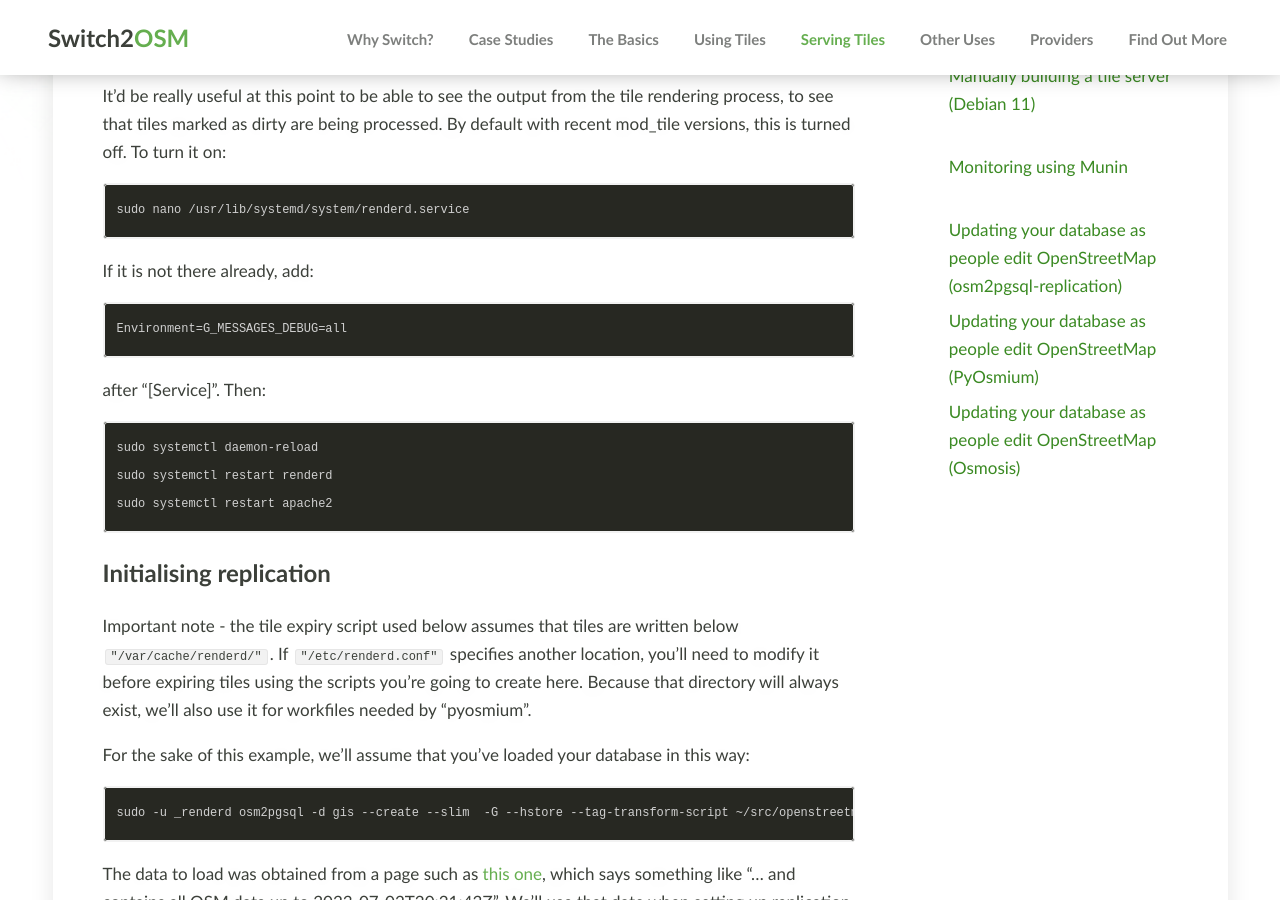
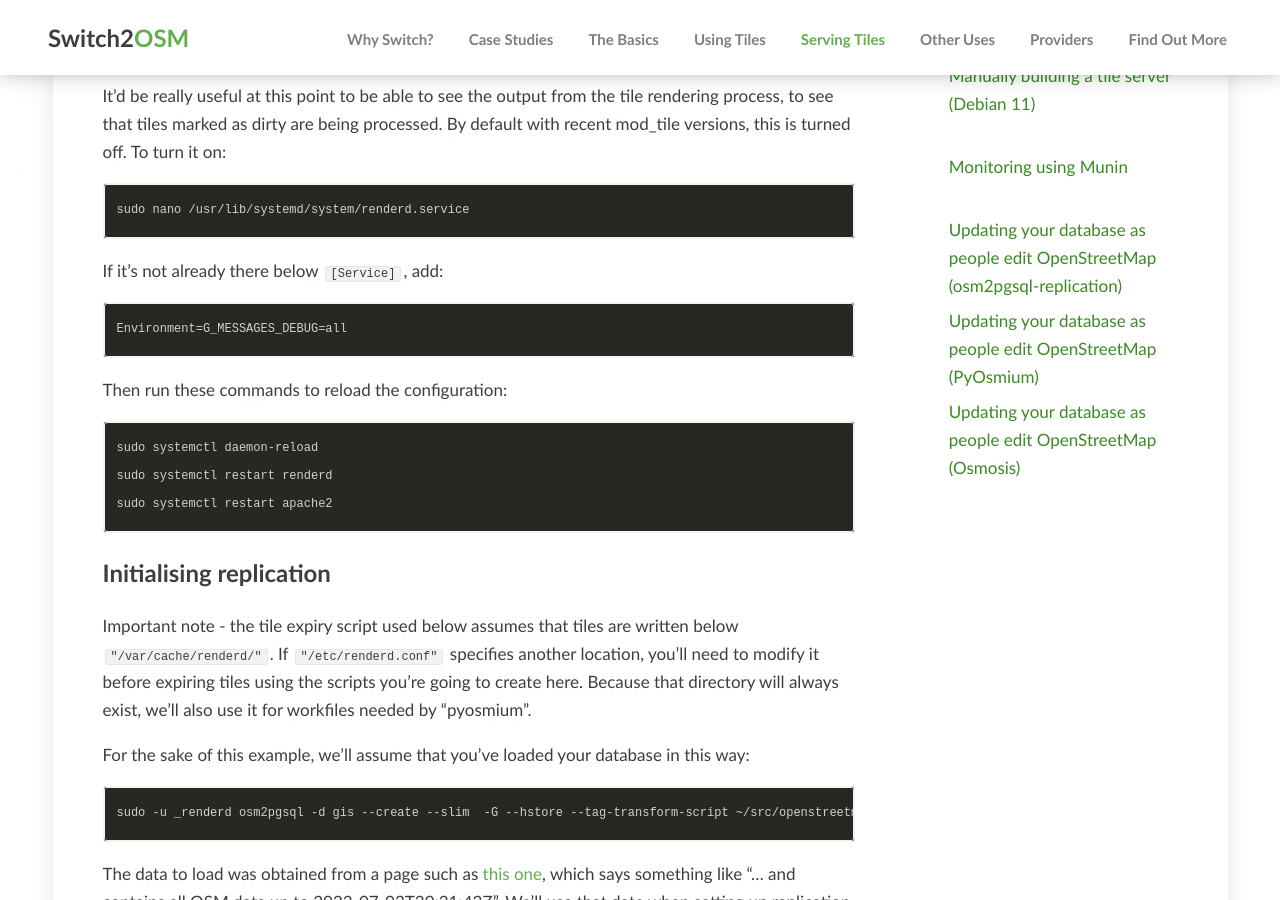
Before and after one commit to switch2osm/switch2osm, a Jekyll site: the page built from serving-tiles/updating-as-people-edit-pyosmium.md, in a window 1280 px wide and 900 px high, scrolled down 711 px. Built offline with Jekyll 4.4.1, drawn with Linux system fonts in a browser that asks for light colours; comment, search, counter and statistics services are not loaded.

Commit message:
Clarify instructions for updating config file

```diff
--- a/serving-tiles/updating-as-people-edit-pyosmium.md
+++ b/serving-tiles/updating-as-people-edit-pyosmium.md
@@ -18,11 +18,11 @@ It'd be really useful at this point to be able to see the output from the tile r
 
     sudo nano /usr/lib/systemd/system/renderd.service
 
-If it is not there already, add:
+If it's not already there below `[Service]`, add:
 
     Environment=G_MESSAGES_DEBUG=all
 
-after "[Service]".  Then:
+Then run these commands to reload the configuration:
 
     sudo systemctl daemon-reload
     sudo systemctl restart renderd
```
Also changed, not shown: serving-tiles/manually-building-a-tile-server-debian-12.md (+2 -2 lines), serving-tiles/manually-building-a-tile-server-ubuntu-22-04-lts.md (+2 -2 lines), serving-tiles/manually-building-a-tile-server-ubuntu-24-04-lts.md (+2 -2 lines), serving-tiles/updating-as-people-edit-osm2pgsql-replication.md (+2 -2 lines).
